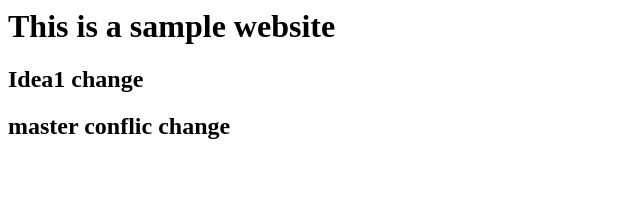
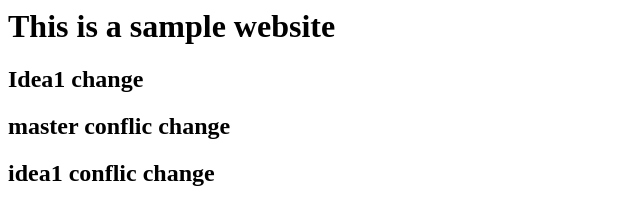
Before and after one commit to vkrisniha/webtest2018, a plain HTML site: page index.html in a window 1280 px wide. Shown: the whole page, without its empty margins (0-640 px from the left). Drawn offline with Linux system fonts and the light colour scheme.

Commit message:
master changes

```diff
--- a/index.html
+++ b/index.html
@@ -2,4 +2,5 @@
     <h1>This is a sample website</h1>
     <h2>Idea1 change</h2>
     <h2>master conflic change</h2>
+    <h2>idea1 conflic change</h2>
 </html>
```
